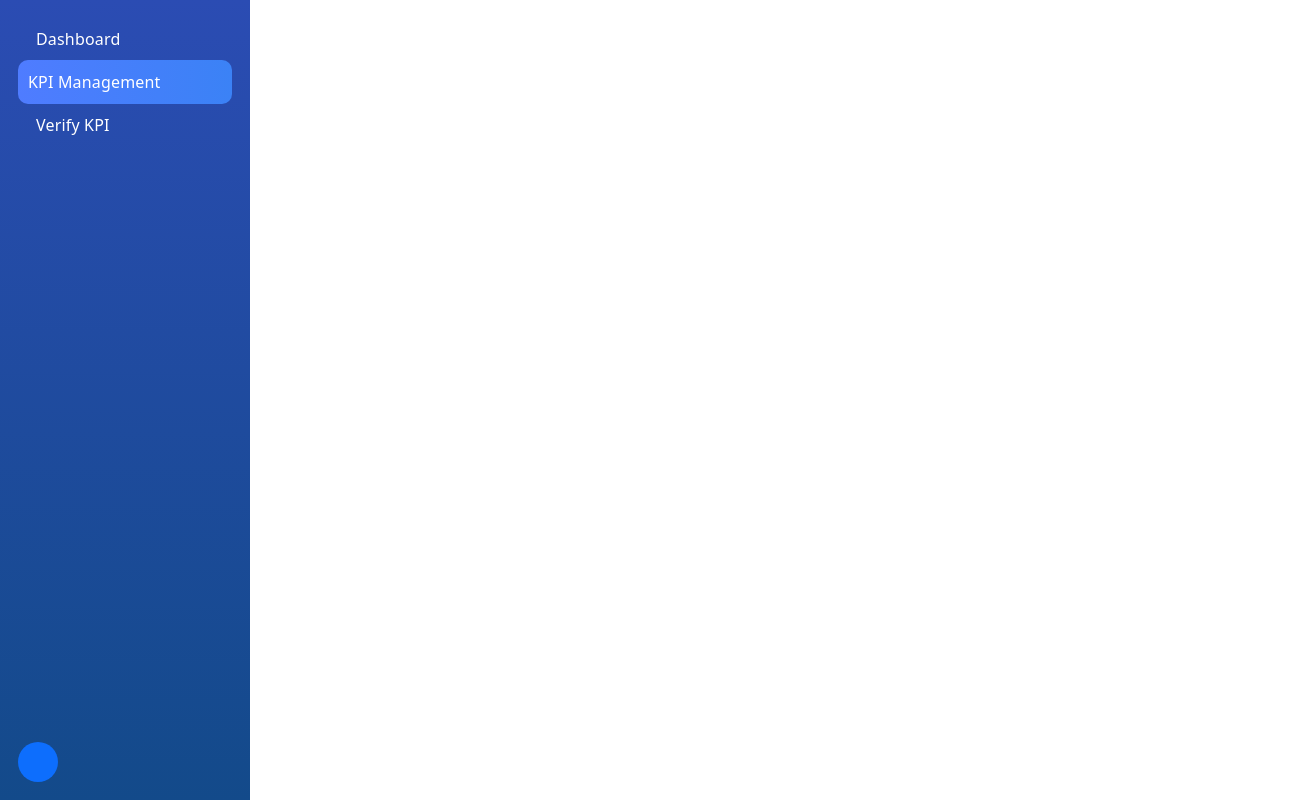
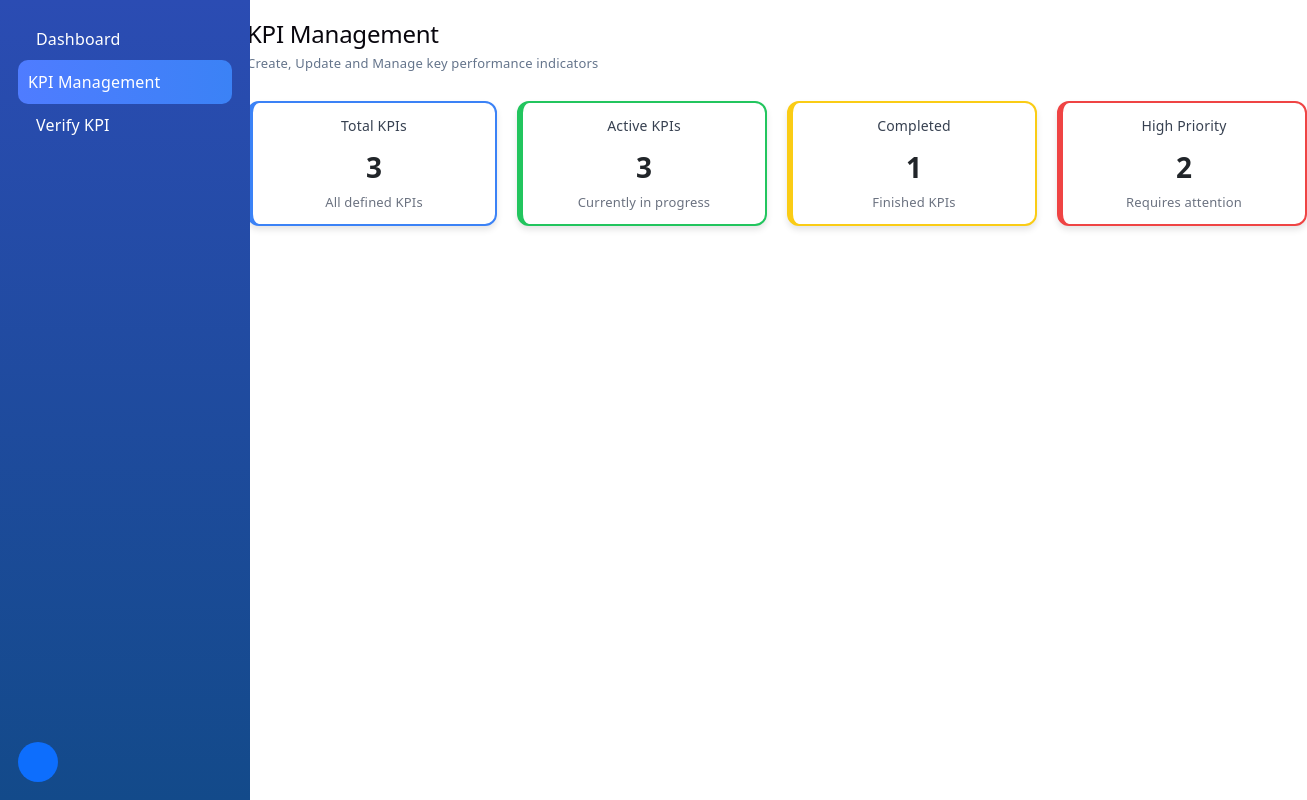
Before and after one commit to ccyenoc/achievepro_frontend, a React (Vite) app: page /kpi-management in a window 1280 px wide. Shown: the whole page, 1307 px wide, since content can reach past the window. Built offline with nearby package versions, Linux system fonts and the light colour scheme; no server answers.

Commit message:
add page title for each page

```diff
--- /dev/null
+++ b/src/components/page_title.jsx
@@ -0,0 +1,23 @@
+function PageTitle({title,subtitle}){
+  return(
+    <div
+              className = "d-flex"
+              style={{
+                display: "flex",
+                flexDirection: "column",
+                textAlign : "left",
+                padding: "20px",
+                width : "100%",
+                font: "bold"
+              }}>
+                <h2>{title}</h2>
+                <h3
+                  style={{
+                    fontSize: "13px",
+                    color: "#64748b",
+                  }}>{subtitle}</h3>
+            </div>
+  )
+}
+
+export default PageTitle
--- a/src/pages/kpi-management.jsx
+++ b/src/pages/kpi-management.jsx
@@ -1,9 +1,46 @@
 import {user, useState} from "react";
 import ManagerSidebar from "../components/manager_sidebar";
+import DashboardCards from "../components/4x1_cards_layout";
+import PageTitle from "../components/page_title";
 
 function KPIManagement(){
     return (
+        <div
+          className="d-flex"
+          style={{
+            marginLeft: "150px",
+            display: "flex",
+            flexDirection : "column",
+          }}>
+
         <ManagerSidebar />
+
+        <PageTitle
+          title="KPI Management"
+          subtitle="Create, Update and Manage key performance indicators" />
+
+        {/*top 4 cards*/}
+        <DashboardCards
+         title1="Total KPIs"
+         value1="3"
+         subtitle1="All defined KPIs"
+
+         title2="Active KPIs"
+         value2="3"
+         subtitle2="Currently in progress"
+
+         title3="Completed"
+         value3="1"
+         subtitle3="Finished KPIs"
+
+         title4="High Priority"
+         value4="2"
+         subtitle4="Requires attention"
+       />
+       </div>
+
+
+
     )
 }
 
```
Also changed, not shown: src/components/top_staff_card.jsx (+7 -2 lines).
